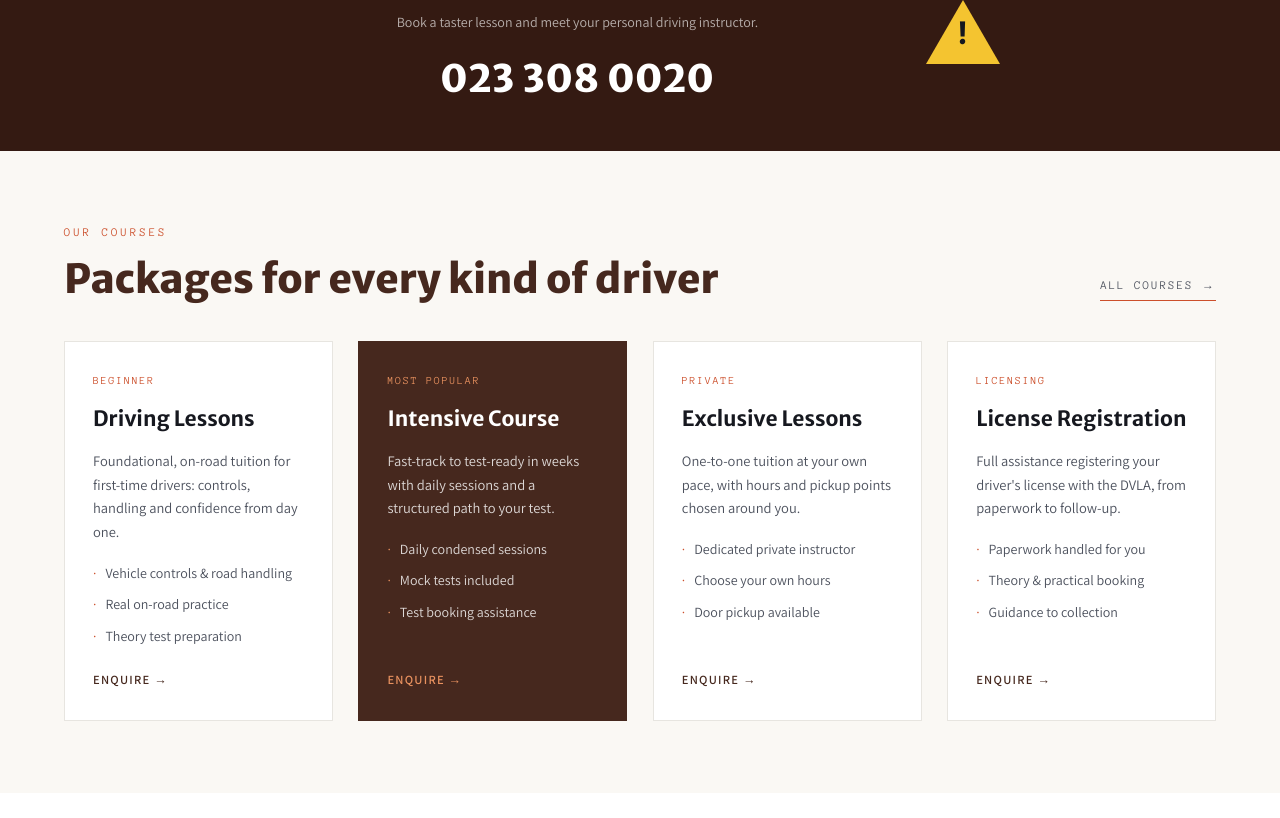
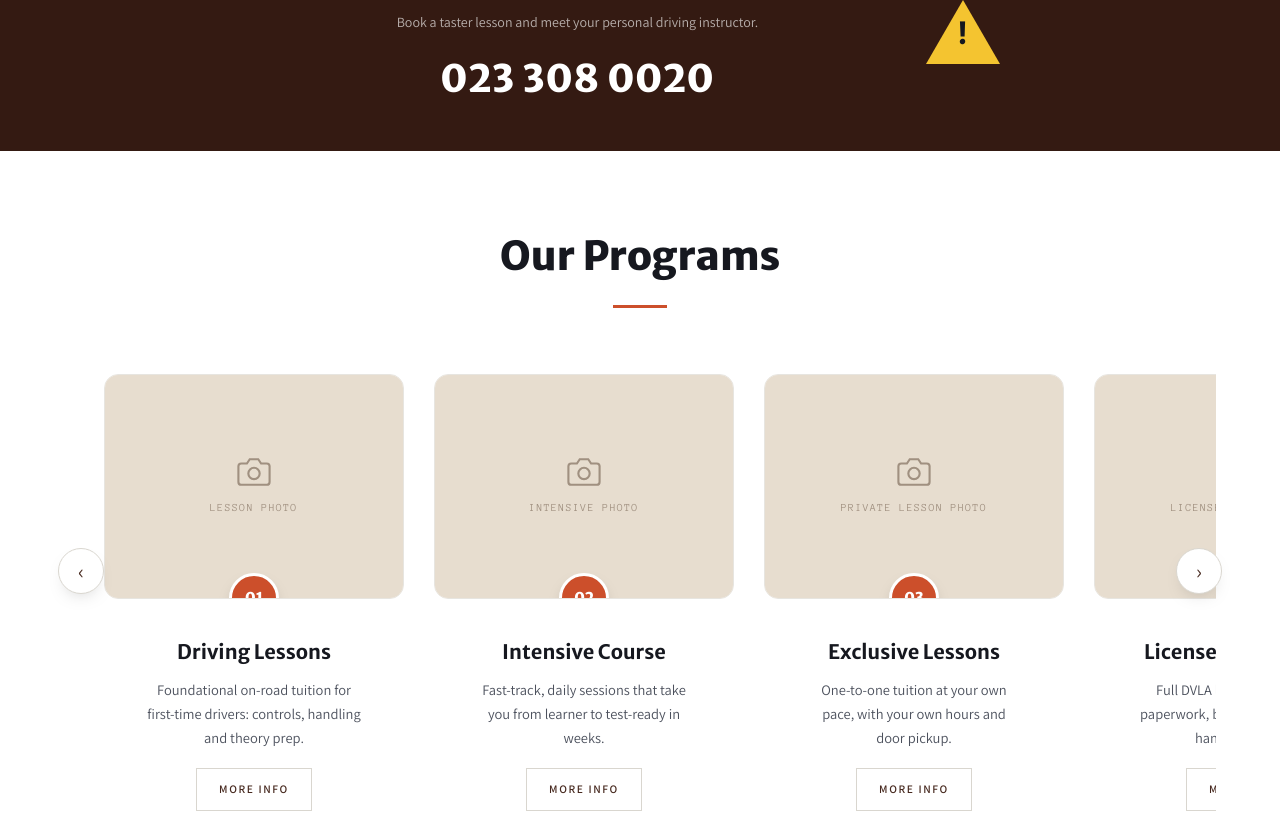
Before and after one commit to PlnDominic/Quick-Start-Driving-School, a Next.js app: page / in a window 1280 px wide. Shown: the part 1502-2320 px from the top of the page. Built offline with nearby package versions, Linux system fonts and the light colour scheme.

Commit message:
Replace homepage courses grid with Our Programs carousel
Swaps the static 4-card grid for the CourseCarousel component,
matching the layout on the Courses page.

Co-Authored-By: Claude Sonnet 4.6 <noreply@anthropic.com>
Claude-Session: https://claude.ai/code/session_01UmyR1vRubKQeVLvSuVftVs

```diff
--- a/app/page.tsx
+++ b/app/page.tsx
@@ -4,39 +4,10 @@ import Image from 'next/image'
 import Header from '@/components/Header'
 import Footer from '@/components/Footer'
 import EnrollForm from '@/components/EnrollForm'
+import CourseCarousel from '@/components/CourseCarousel'
 
 export const metadata: Metadata = { title: 'Quick Start Driving School – Kumasi' }
 
-const courses = [
-  {
-    tag: 'Beginner',
-    title: 'Driving Lessons',
-    desc: 'Foundational, on-road tuition for first-time drivers: controls, handling and confidence from day one.',
-    items: ['Vehicle controls & road handling', 'Real on-road practice', 'Theory test preparation'],
-    dark: false,
-  },
-  {
-    tag: 'Most popular',
-    title: 'Intensive Course',
-    desc: 'Fast-track to test-ready in weeks with daily sessions and a structured path to your test.',
-    items: ['Daily condensed sessions', 'Mock tests included', 'Test booking assistance'],
-    dark: true,
-  },
-  {
-    tag: 'Private',
-    title: 'Exclusive Lessons',
-    desc: 'One-to-one tuition at your own pace, with hours and pickup points chosen around you.',
-    items: ['Dedicated private instructor', 'Choose your own hours', 'Door pickup available'],
-    dark: false,
-  },
-  {
-    tag: 'Licensing',
-    title: 'License Registration',
-    desc: "Full assistance registering your driver's license with the DVLA, from paperwork to follow-up.",
-    items: ['Paperwork handled for you', 'Theory & practical booking', 'Guidance to collection'],
-    dark: false,
-  },
-]
 
 const reviews = [
   {
@@ -227,72 +198,13 @@ export default function HomePage() {
         </div>
       </section>
 
-      {/* ── COURSES ── */}
-      <section id="courses" className="bg-qs-cream py-[clamp(64px,9vh,108px)] px-[clamp(20px,5vw,64px)]">
-        <div className="max-w-[1200px] mx-auto">
-          <div className="flex items-end justify-between gap-6 flex-wrap">
-            <div>
-              <div className="font-mono text-[12px] tracking-[.24em] uppercase text-qs-terracotta">
-                Our courses
-              </div>
-              <h2 className="font-heading font-extrabold text-[clamp(28px,3.6vw,40px)] leading-[1.1] mt-3.5 text-qs-brown">
-                Packages for every kind of driver
-              </h2>
-            </div>
-            <Link
-              href="/courses"
-              className="font-mono text-[12px] tracking-[.16em] uppercase text-qs-body border-b-[1.5px] border-qs-terracotta pb-1 whitespace-nowrap"
-            >
-              All courses →
-            </Link>
-          </div>
-
-          <div className="grid grid-cols-1 sm:grid-cols-2 xl:grid-cols-4 gap-[clamp(18px,2vw,26px)] mt-[clamp(36px,5vh,52px)]">
-            {courses.map((c) => (
-              <div
-                key={c.title}
-                className={`p-[30px_28px] flex flex-col border transition-all hover:-translate-y-1 hover:shadow-[0_22px_44px_-28px_rgba(70,40,30,.45)] ${
-                  c.dark
-                    ? 'bg-qs-brown text-white border-qs-brown'
-                    : 'bg-white text-qs-dark border-qs-border-warm'
-                }`}
-              >
-                <div
-                  className={`font-mono text-[11px] tracking-[.16em] uppercase ${
-                    c.dark ? 'text-qs-orange' : 'text-qs-terracotta'
-                  }`}
-                >
-                  {c.tag}
-                </div>
-                <h3 className="font-heading font-bold text-[21px] mt-3">{c.title}</h3>
-                <p className={`text-[14.5px] mt-3 ${c.dark ? 'text-white/[.82]' : 'text-qs-body'}`}>
-                  {c.desc}
-                </p>
-                <ul className="list-none p-0 mt-[18px] flex flex-col gap-2">
-                  {c.items.map((item) => (
-                    <li
-                      key={item}
-                      className={`flex gap-[9px] text-[14px] ${
-                        c.dark ? 'text-white/[.82]' : 'text-qs-body'
-                      }`}
-                    >
-                      <span className={c.dark ? 'text-qs-orange' : 'text-qs-terracotta'}>·</span>
-                      {item}
-                    </li>
-                  ))}
-                </ul>
-                <Link
-                  href="#contact"
-                  className={`mt-auto pt-[22px] text-[12.5px] tracking-[.1em] uppercase font-semibold transition-all hover:-translate-y-0.5 ${
-                    c.dark ? 'text-qs-orange' : 'text-qs-brown'
-                  }`}
-                >
-                  Enquire →
-                </Link>
-              </div>
-            ))}
-          </div>
-        </div>
+      {/* ── OUR PROGRAMS ── */}
+      <section id="courses" className="bg-white py-[clamp(64px,9vh,108px)] px-[clamp(20px,5vw,64px)]">
+        <h2 className="font-heading font-extrabold text-[clamp(28px,3.6vw,40px)] text-qs-dark text-center">
+          Our Programs
+        </h2>
+        <div className="w-[54px] h-[3px] bg-qs-terracotta mx-auto mt-4" />
+        <CourseCarousel />
       </section>
 
       {/* ── REVIEWS ── */}
```
